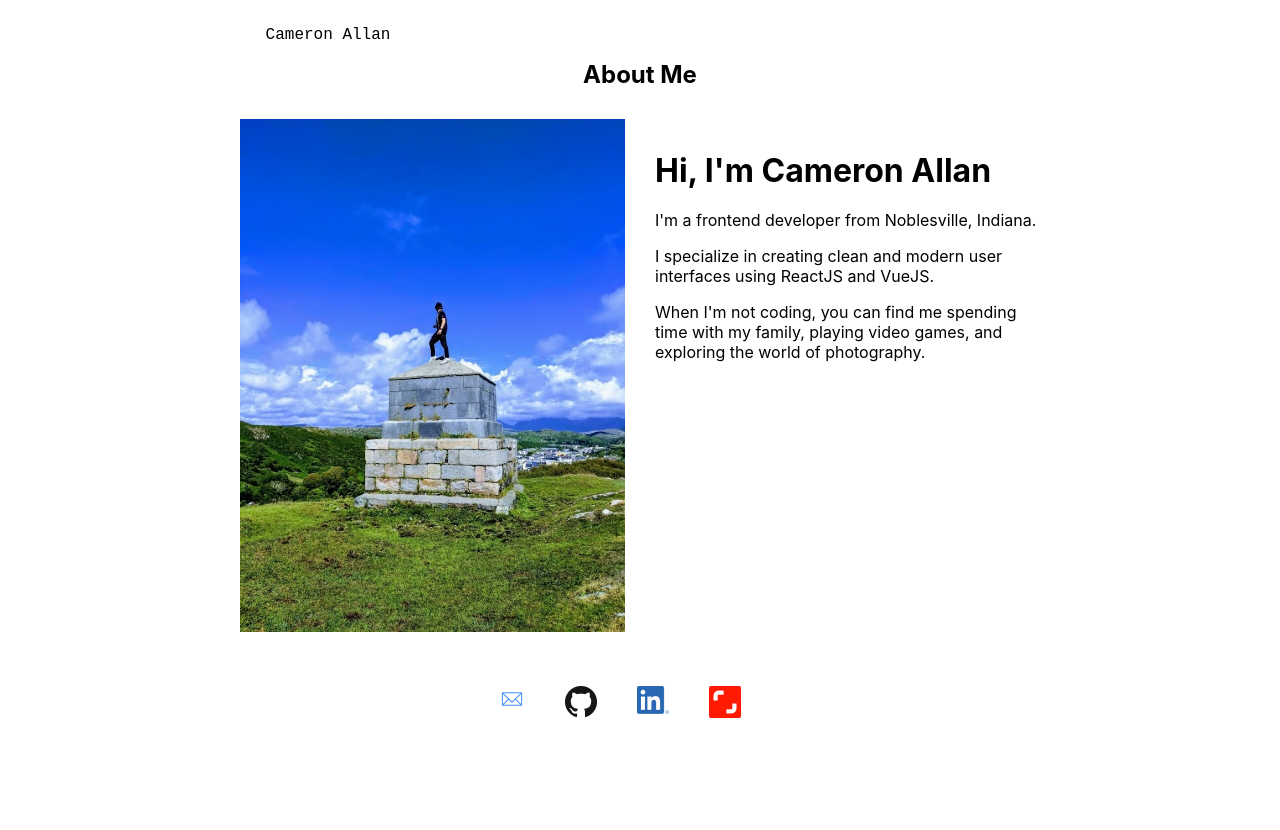
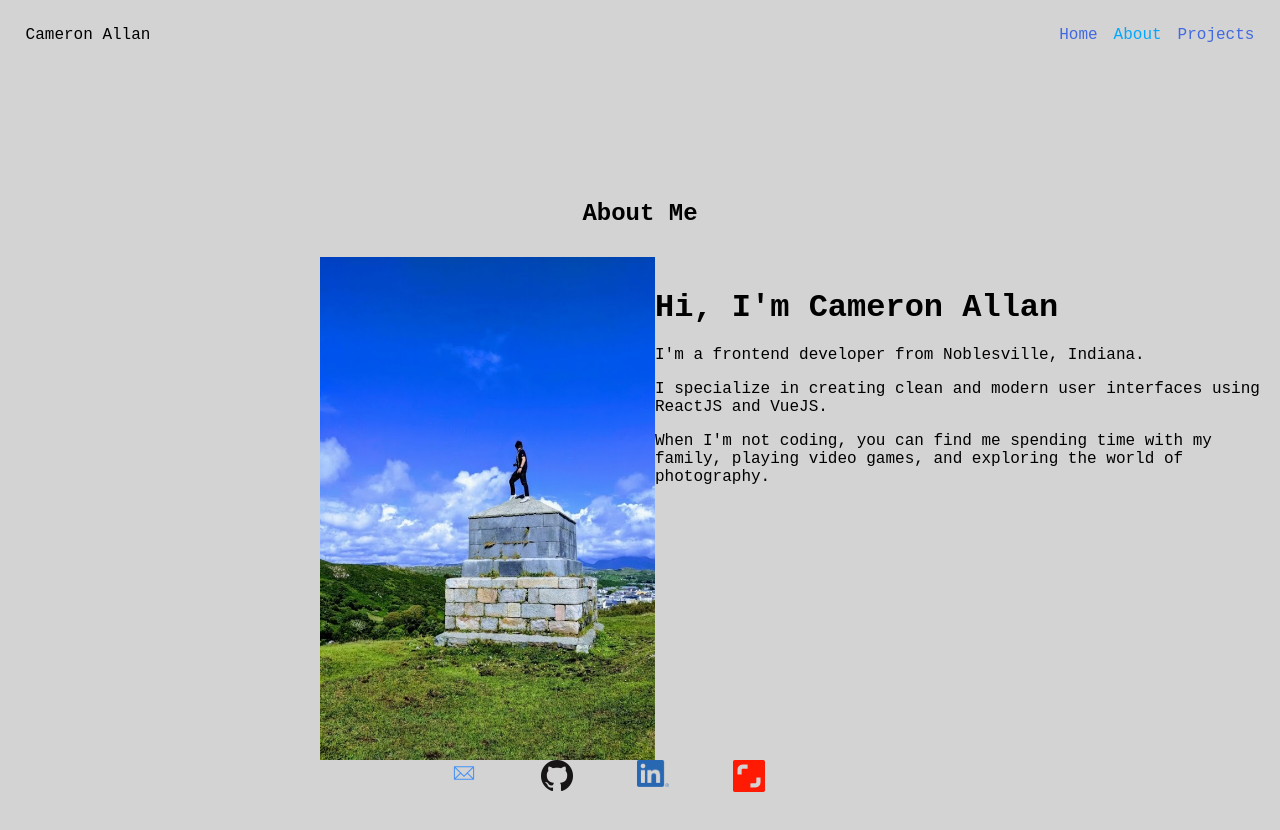
Before and after one commit to CameronAllan16/CameronAllan16.github.io, a React (Create React App) app: page /about in a window 1280 px wide. Shown: the top 830 px of the page. Before the commit the page ends 800 px from the top, so only its background shows below. Built offline with nearby package versions, Linux system fonts and the light colour scheme.

Commit message:
set font for site, reconfigure styles

```diff
--- a/src/assets/about.css
+++ b/src/assets/about.css
@@ -1,7 +1,13 @@
+* {background-color: lightgray}
+
 .about {
-    max-width: 800px;
-    margin: 0 auto;
-    padding: 40px 0;
+  max-width: 100%;
+  margin: 25vh auto;
+  background-color: lightgray;
+  font-family: 'Roboto Mono', monospace;
+  font-optical-sizing: auto;
+  font-weight: 400;
+  font-style: normal;
 }
 
 .section-title {
@@ -22,8 +28,8 @@
 }
 
 .profile-image {
-    width: 100%;
-    margin-bottom: 20px;
+  max-width: 385px;
+  margin: 0 25vw;
 }
 
 h3 {
--- a/src/assets/portfolio.css
+++ b/src/assets/portfolio.css
@@ -1,3 +1,5 @@
+* {background-color: lightgray}
+
 .portfolio-header {
   background-color: #282c34;
   display: flex;
@@ -14,9 +16,13 @@
   color: white;
 }
 
-.App {
-  text-align: center;
+.app {
+  font-family: 'Roboto Mono', monospace;
+  font-optical-sizing: auto;
+  font-weight: 400;
+  font-style: normal;
   min-height: 100vh;
+  margin: 25vh auto;
 }
 
 .subHeader {
--- a/src/assets/projects.css
+++ b/src/assets/projects.css
@@ -1,4 +1,12 @@
+* {background-color: lightgray}
 
+.Projects {
+  margin: 25vh auto;
+  font-family: 'Roboto Mono', monospace;
+  font-optical-sizing: auto;
+  font-weight: 400;
+  font-style: normal;
+}
 .section-title {
   text-align: center;
   font-weight: bold;
```
Lines whose indentation alone changed are shown as unchanged.
